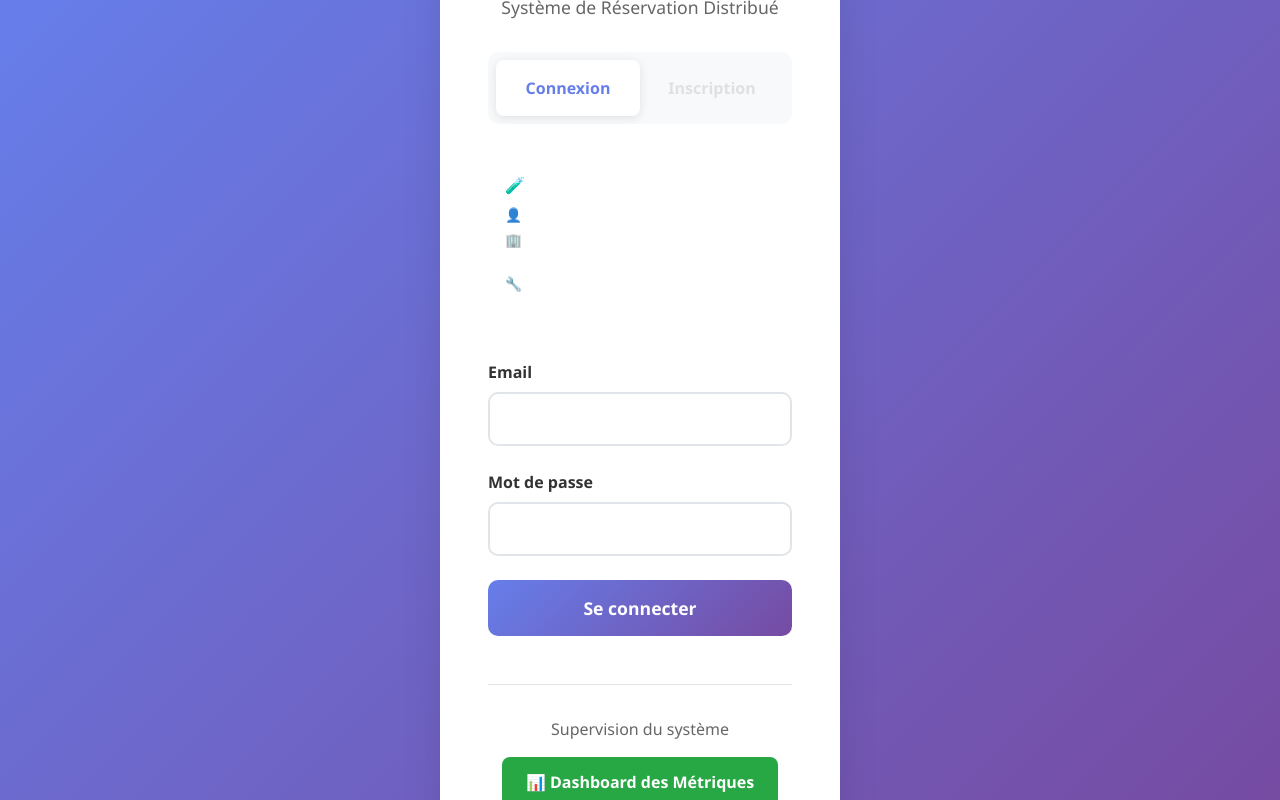
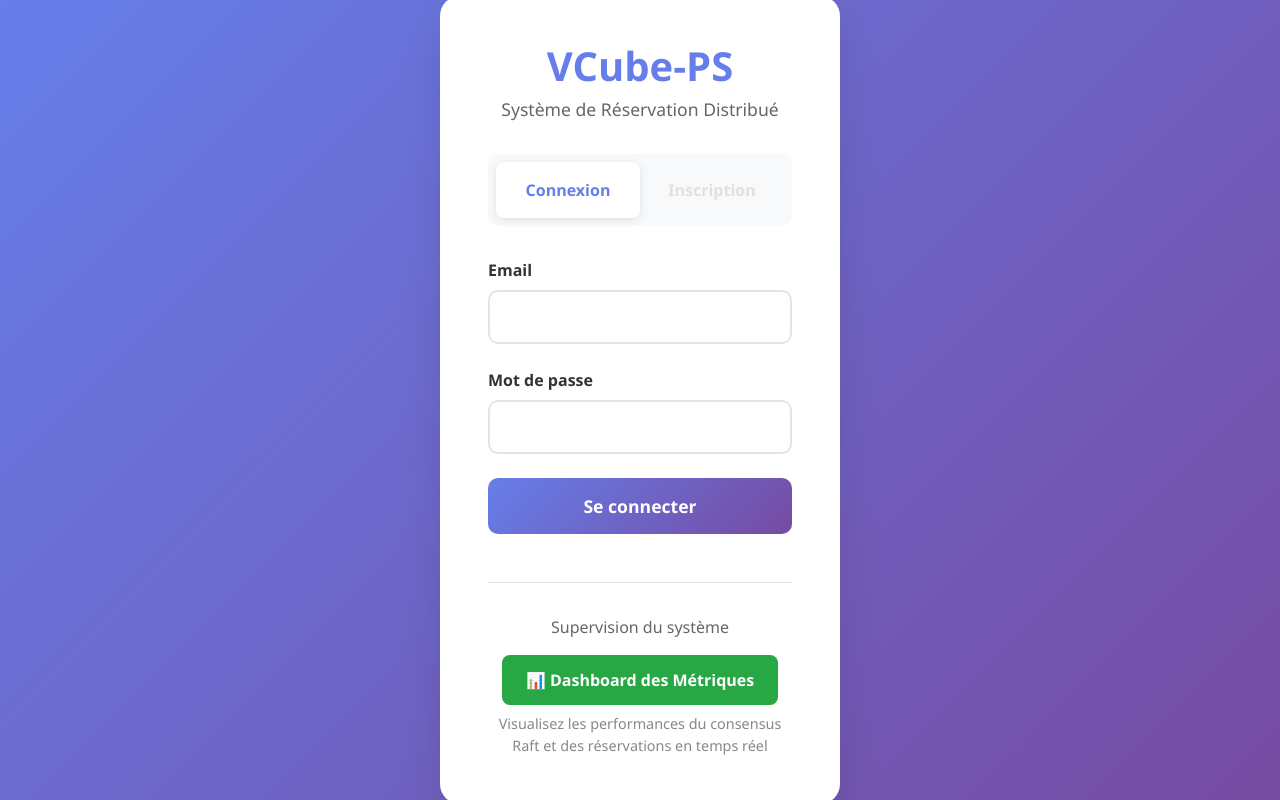
Before and after one commit to Njiecheu/vcube-raft-frontend, a React (Vite) app: page / in a window 1280 px wide. Built offline with nearby package versions, Linux system fonts and the light colour scheme; no server answers.

Commit message:
New user and provider interface

```diff
--- a/src/components/auth/Login.tsx
+++ b/src/components/auth/Login.tsx
@@ -323,7 +323,7 @@ const Login: React.FC<LoginProps> = ({ onLogin }) => {
           )}
 
           {/* Informations des comptes de test */}
-          {tab === 'login' && (
+          {/* {tab === 'login' && (
             <div style={{
               background: 'rgba(255,255,255,0.1)',
               padding: '1rem',
@@ -338,7 +338,7 @@ const Login: React.FC<LoginProps> = ({ onLogin }) => {
                 <p style={{ margin: '0.25rem 0' }}><strong>🔧 Admin :</strong> admin@vcube.com / admin123</p>
               </div>
             </div>
-          )}
+          )} */}
 
           {/* Login Form */}
           <form
```
